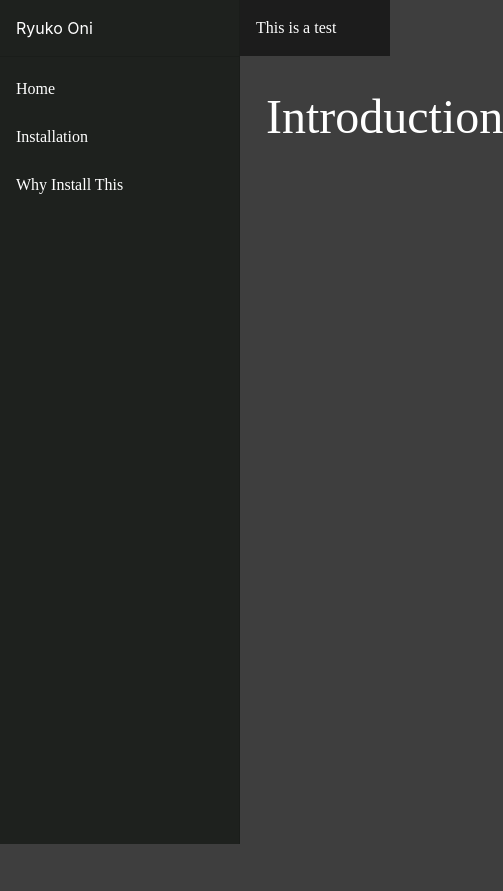
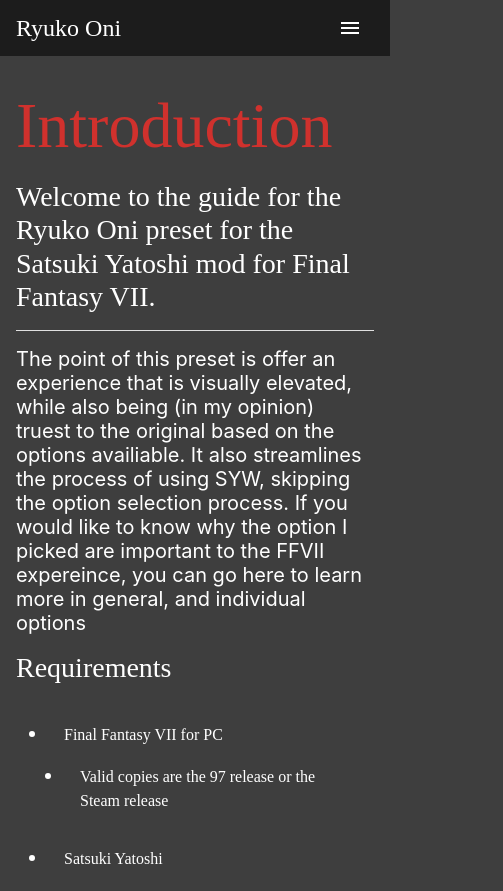
Before and after one commit to shaddaimorphing/ryukooni, a React (Create React App) app: page / in a window 390 px wide. Shown: the whole page, 503 px wide, since content can reach past the window. Before the commit the page ends 844 px from the top, so only its background shows below. Built offline with nearby package versions, Linux system fonts and the light colour scheme.

Commit message:
Mobile Layout

```diff
--- a/src/index.js
+++ b/src/index.js
@@ -11,9 +11,35 @@
 
 const theme = createTheme({
   typography: {
-    fontFamily: "Ubuntu"
+    fontFamily: "Ubuntu "
   },
   components: {
+    MuiTypography: {
+      variants: [
+        {
+          props: { variant: 'p' },
+          style: {
+            fontSize: '20px',
+          },
+        },
+        {
+          props: { variant: 'h1' },
+          style: {
+            fontSize: '64px',
+            color: "#d0312d",
+            fontWeight: 500
+          },
+        },
+        {
+          props: { variant: 'h2' },
+          style: {
+            fontSize: '28px',
+            color: "white",
+            fontWeight: 500
+          },
+        },
+      ],
+    },
     MuiDrawer: {
       styleOverrides: {
         paper: {
--- a/src/pages/Home.js
+++ b/src/pages/Home.js
@@ -1,13 +1,49 @@
-import { Typography } from '@mui/material'
+import { Divider, Grid, List, ListItem, ListItemText, Stack, Typography } from '@mui/material'
 import React from 'react'
 
 const Home = () => {
   return (
-    <>
-        <Typography variant="h3" component="div">
-            Introduction
-        </Typography>
-    </>
+    <Stack spacing={2}>
+          <Typography variant="h1" component="div">
+              Introduction
+          </Typography>
+          <Typography variant="h2" component="div">
+            Welcome to the guide for the Ryuko Oni preset for the Satsuki Yatoshi mod for Final Fantasy VII.
+          </Typography>
+
+          <Divider sx={{bgcolor: "white"}} />
+          <Typography variant="p" component="div">
+            The point of this preset is offer an experience that is visually elevated, while also being (in my opinion) truest to the original based on the options availiable. It also streamlines the process of using SYW, skipping the option selection process. If you would like to know why the option I picked are important to the FFVII expereince, you can go here to learn more in general, and individual options
+          </Typography>
+
+
+          <Typography variant="h2" component="div">
+            Requirements
+          </Typography>
+          <Typography variant="p" component="div">
+            <List sx={{listStyleType:"disc",
+                    '& .MuiListItem-root': {
+                      display: 'list-item',
+                     }, pl: 4}}>
+              <ListItem>
+                <ListItemText>
+                  Final Fantasy VII for PC
+                </ListItemText>
+                  <ListItem>
+                    <ListItemText>
+                      Valid copies are the 97 release or the Steam release
+                    </ListItemText>
+                  </ListItem>
+              </ListItem>
+              <ListItem>
+                <ListItemText>
+                  Satsuki Yatoshi
+                </ListItemText>
+              </ListItem>
+
+            </List>
+          </Typography>
+    </Stack>
   )
 }
 
--- a/src/pages/Layout.js
+++ b/src/pages/Layout.js
@@ -1,24 +1,83 @@
-import { AppBar, Container, Divider, List, ListItem, ListItemButton, ListItemIcon, ListItemText, Toolbar, Typography } from '@mui/material'
+import { AppBar, Box, Container, Divider, List, ListItem, ListItemButton, ListItemIcon, ListItemText, Toolbar, Typography } from '@mui/material'
 import Drawer from '@mui/material/Drawer'
-import InboxIcon from '@mui/icons-material/MoveToInbox';
-import MailIcon from '@mui/icons-material/Mail';
-import React from 'react'
+import IconButton from '@mui/material/IconButton';
+import Menu from '@mui/material/Menu';
+import MenuItem from '@mui/material/MenuItem';
+import Fade from '@mui/material/Fade';
+import MenuIcon from '@mui/icons-material/Menu';
+import React, { useState } from 'react'
 import { Outlet } from 'react-router-dom';
 
 const drawerWidth = 240;
 const appBarHeight = 64;
 
 const Layout = () => {
+
+    const [anchorEl, setAnchorEl] = useState(null);
+
+    const links = ['Introduction', 'Installation', 'Why Install This']
+
+    const open = Boolean(anchorEl);
+    const handleClick = (event) => {
+        setAnchorEl(event.currentTarget);
+    };
+    const handleClose = () => {
+        setAnchorEl(null);
+    };
+
+    const MobileMenu = () => {
         return (
             <>
-        <AppBar position="fixed" elevation={0}
-                sx={{ width: `calc(100% - ${drawerWidth}px)`, ml: `${drawerWidth}px`, backgroundColor: "#1c1c1c" }}>
-            <Toolbar>
-                <Typography color="white">
-                    This is a test
-                </Typography>
-            </Toolbar>
-        </AppBar>
+                <IconButton
+                    id="fade-button"
+                    aria-controls={open ? 'fade-menu' : undefined}
+                    aria-haspopup="true"
+                    aria-expanded={open ? 'true' : undefined}
+                    onClick={handleClick}
+                    size="large"
+                    edge="start"
+                    color="inherit"
+                >
+                    <MenuIcon />
+                </IconButton>
+                <Menu
+                    id="fade-menu"
+                    aria-labelledby='fade-button'
+                    anchorEl={anchorEl}
+                    open={open}
+                    onClose={handleClose}
+                    TransitionComponent={Fade}
+                    marginThreshold={0}
+                    disableScrollLock={true}
+                    anchorReference="anchorPosition"
+                    anchorPosition={{ top: 50, left: 0 }}
+                    slotProps={{
+                        paper: {
+                        sx: {
+                            width: '100%',
+                            maxWidth: '100%',
+                            zIndex: 1502,
+                            backgroundColor: "#1c1c1c",
+                            color: "white"
+                        },
+                        }
+                    }}
+                    sx={{
+                        zIndex: 1502
+                    }}
+                >
+                    {links.map((link) => (
+                        <MenuItem sx={{fontSize: "24px"}}>
+                            {link}
+                        </MenuItem>
+                    ))}
+                </Menu>
+            </>
+        )
+    }
+
+    const DesktopDrawer = () => {
+        return (
             <Drawer
                 sx={{
                 width: drawerWidth,
@@ -28,16 +87,20 @@
                     width: 240,
                     boxSizing: 'border-box',
                 },
+                display: {xs: "none", md: "inline"}
                 }}
                 variant="permanent"
                 anchor="left"
+
             >
-            <Toolbar>
+                <Toolbar sx={{display: {xs: "none", md: "flex"}}}>
+                    <Typography variant="h5" component="div">
                         Ryuko Oni
+                    </Typography>
                 </Toolbar>
                 <Divider />
                 <List>
-            {['Home', 'Installation', 'Why Install This'].map((text) => (
+                {links.map((text) => (
                     <ListItem key={text} disablePadding>
                     <ListItemButton>
                         <ListItemText primary={text} />
@@ -46,9 +109,33 @@
                 ))}
                 </List>
             </Drawer>
-        <Container maxWidth="sm" sx={{
-                                    width: `calc(100% - ${drawerWidth}px)`,
-                                    ml: `calc(${drawerWidth}px + 10px)`,
+        )
+    }
+
+    return (
+        <>
+            <AppBar position="fixed" elevation={0}
+                    sx={{ width: {xs: "100%", md: `calc(100% - ${drawerWidth}px)`},
+                        ml: {md: `${drawerWidth}px`},
+                        backgroundColor: "#1c1c1c"
+                    }}>
+                <Toolbar >
+                    <Typography color="white" sx={{display: {xs: "none", md: "inline"}}}>
+                        This is a test
+                    </Typography>
+
+                    <Box sx={{display: {xs:"flex", md: "none"}, width:"100%", flexDirection: "row", justifyContent:"space-between", alignItems:"center"}}>
+                        <Typography variant="h5" component="div">
+                            Ryuko Oni
+                        </Typography>
+                        <MobileMenu />
+                    </Box>
+                </Toolbar>
+            </AppBar>
+            <DesktopDrawer />
+            <Container sx={{
+                            width: {md: `calc(100% - ${drawerWidth}px)`},
+                            ml: {md: `calc(${drawerWidth}px + 10px)`},
                             height: `calc(100% - ${appBarHeight}px)`,
                             mt: `calc(${appBarHeight}px + 25px)`,
                             color: "white"
```
Lines whose indentation alone changed are shown as unchanged.
